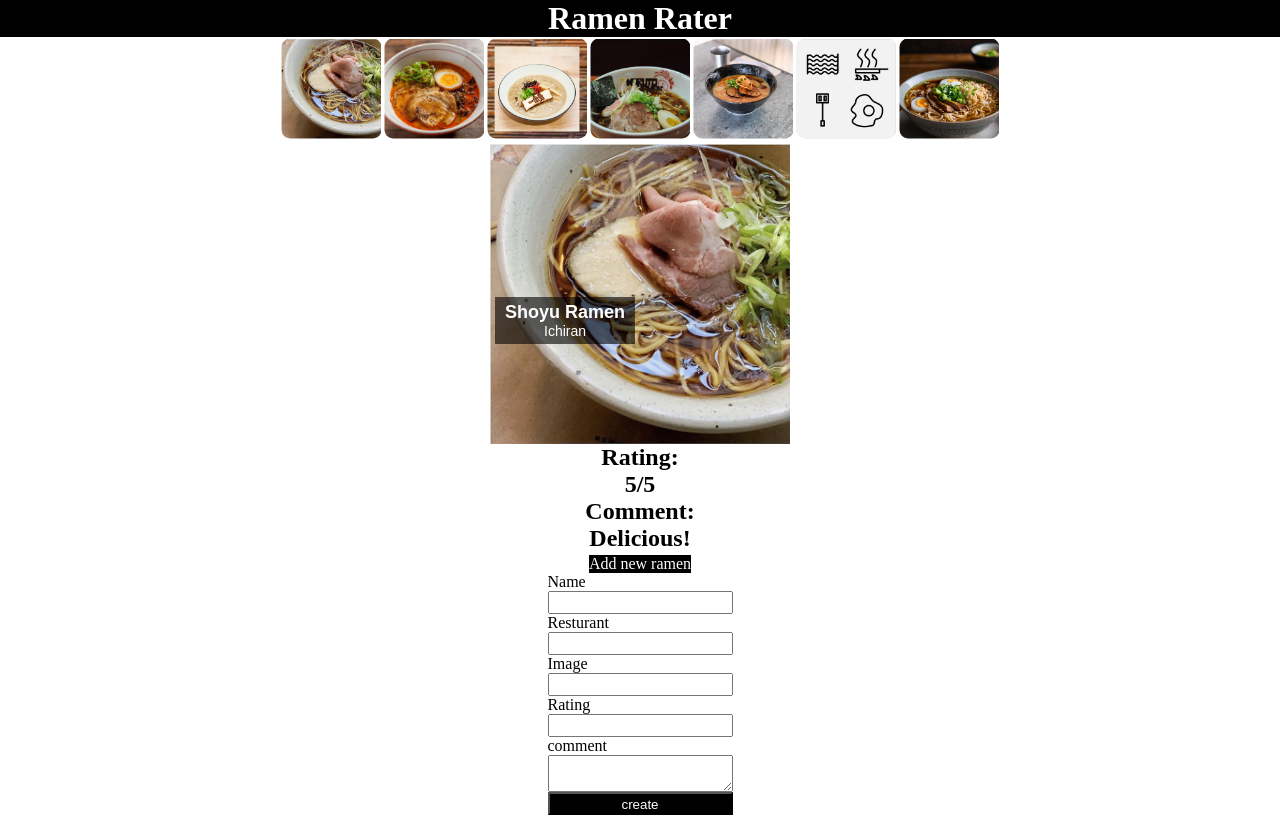
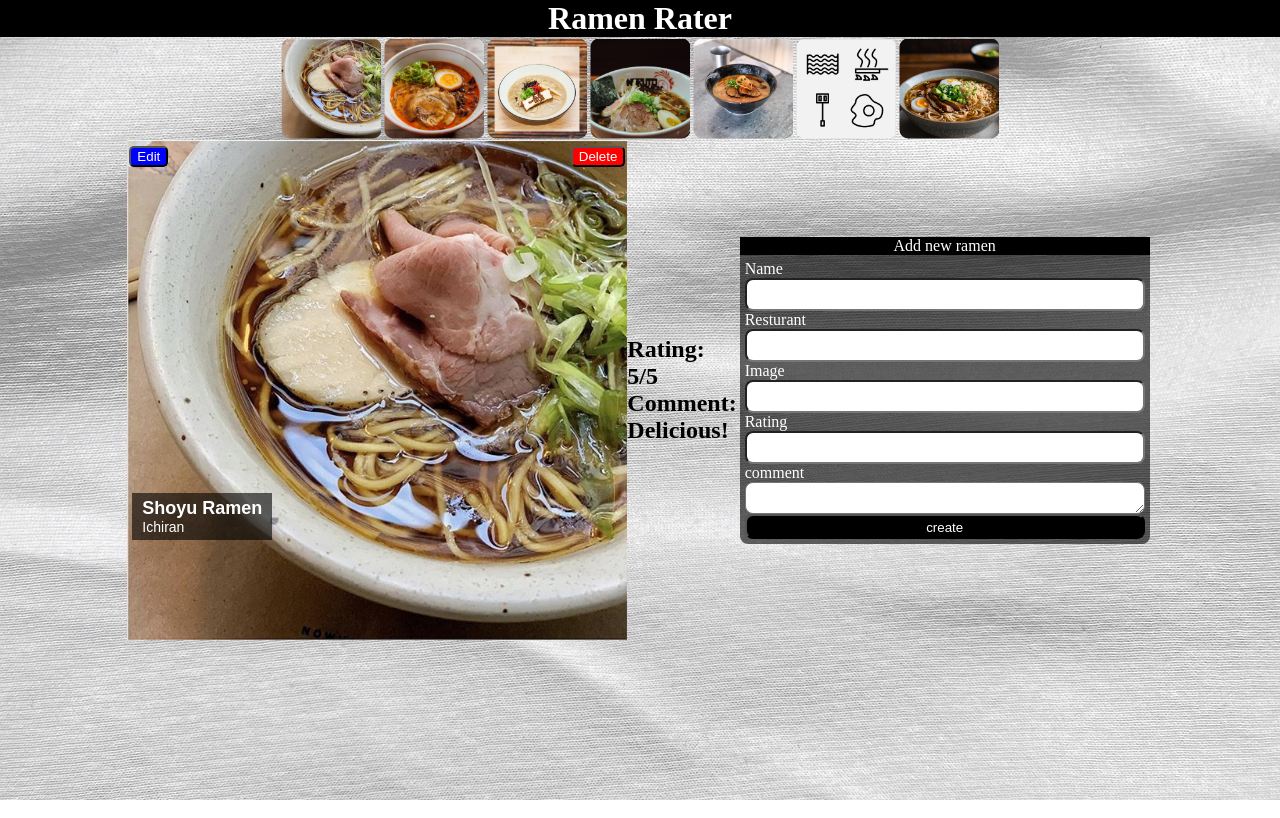
Before and after one commit to Michael-Ngochi/ramen-rating-app, a plain HTML site: page index.html in a window 1280 px wide. Both pictures are taken after a click on the picture 331 px from the left and 88 px from the top of the page. Drawn offline with Linux system fonts and the light colour scheme.

Commit message:
added edit button with no functionlity

```diff
--- a/index.html
+++ b/index.html
@@ -1,18 +1,20 @@
 <!DOCTYPE html>
 <html lang="en">
   <head>
-    <meta charset="UTF-8">
-    <meta name="viewport" content="width=device-width, initial-scale=1.0">
+    <meta charset="UTF-8" />
+    <meta name="viewport" content="width=device-width, initial-scale=1.0" />
     <title>Document</title>
-    <link rel="stylesheet" href="./styles.css">
+    <link rel="stylesheet" href="./styles.css" />
   </head>
   <body>
     <div class="top-bar">
       <h1>Ramen Rater</h1>
     </div>
+    <div id="ramen-menu-images"></div>
     <div id="ramen-menu">
-        <div id="ramen-menu-images"></div>
       <div id="featured">
+        <button class="deletebtn" id="deletebtn">Delete</button>
+        <button class="editbtn" id="editbtn">Edit</button>
         <div id="featured-text">
           <h1 id="ramenName">Ramen name</h1>
           <h2 id="Resturant">Resturant</h2>
@@ -22,23 +24,27 @@
         <h2 id="Rating">Rating:</h2>
         <h2 id="Comment">Comment:</h2>
       </div>
-    </div>
 
       <div class="rateArea">
-<p class="new-ramen"> Add new ramen </p>
+        <p class="new-ramen">Add new ramen</p>
         <form action="submit" id="rateForm">
           <label for="">Name</label>
-        <input type="text" id="formName">
+          <input type="text" id="formName" />
           <label for="">Resturant</label>
-        <input type="text" id="formResturant">
+          <input type="text" id="formResturant" />
           <label for="">Image</label>
-        <input type="text" id="formImage">
+          <input type="text" id="formImage" />
           <label for="">Rating</label>
-        <input type="number" id="formRating">
+          <input type="number" id="formRating" />
           <label for="">comment</label>
           <textarea name="" id="formComment"></textarea>
-        <input style="color: white; background-color: black;" type="submit" value="create">
+          <input
+            style="color: white; background-color: black"
+            type="submit"
+            value="create"
+          />
         </form>
+      </div>
     </div>
   </body>
   <script src="./index.js"></script>
--- a/index.js
+++ b/index.js
@@ -1,39 +1,105 @@
-document.addEventListener("DOMContentLoaded",()=>{
-
+document.addEventListener("DOMContentLoaded", () => {
   const ramens = [
-    { id: 1, name: "Shoyu Ramen", restaurant: "Ichiran", image: "shoyu.jpg", rating: 5, comment: "Delicious!" },
-    { id: 2, name: "Miso Ramen", restaurant: "Menya", image: "miso.jpg", rating: 4, comment: "Very flavorful!" },
-    { id: 3, name: "Tonkotsu Ramen", restaurant: "Ramen-ya", image: "tonkotsu.jpg" },
-    { id: 4, name: "Spicy Miso Ramen", restaurant: "Ippudo", image: "naruto.jpg", rating: 4, comment: "Rich and spicy broth!" },
-    { id: 5, name: "Shio Ramen", restaurant: "Santouka", image: "gyukotsu.jpg", rating: 5, comment: "Light and perfectly balanced!" },
-    { id: 6, name: "Tantanmen", restaurant: "Afuri", image: "", rating: 4, comment: "Nutty and flavorful!" },
-    { id: 7, name: "Tsukemen", restaurant: "Rokurinsha", image: "tsukemen.png", rating: 5, comment: "Thick noodles, amazing dipping sauce!" },
+    {
+      id: 1,
+      name: "Shoyu Ramen",
+      restaurant: "Ichiran",
+      image: "shoyu.jpg",
+      rating: 5,
+      comment: "Delicious!",
+    },
+    {
+      id: 2,
+      name: "Miso Ramen",
+      restaurant: "Menya",
+      image: "miso.jpg",
+      rating: 4,
+      comment: "Very flavorful!",
+    },
+    {
+      id: 3,
+      name: "Tonkotsu Ramen",
+      restaurant: "Ramen-ya",
+      image: "tonkotsu.jpg",
+    },
+    {
+      id: 4,
+      name: "Spicy Miso Ramen",
+      restaurant: "Ippudo",
+      image: "naruto.jpg",
+      rating: 4,
+      comment: "Rich and spicy broth!",
+    },
+    {
+      id: 5,
+      name: "Shio Ramen",
+      restaurant: "Santouka",
+      image: "gyukotsu.jpg",
+      rating: 5,
+      comment: "Light and perfectly balanced!",
+    },
+    {
+      id: 6,
+      name: "Tantanmen",
+      restaurant: "Afuri",
+      image: "",
+      rating: 4,
+      comment: "Nutty and flavorful!",
+    },
+    {
+      id: 7,
+      name: "Tsukemen",
+      restaurant: "Rokurinsha",
+      image: "tsukemen.png",
+      rating: 5,
+      comment: "Thick noodles, amazing dipping sauce!",
+    },
   ];
 
- ramenArray=[...ramens]
+  ramenArray = [...ramens];
+  let currentramen;
   function displayRamens() {
-    document.querySelector("#ramen-menu-images").innerHTML="";
+    document.querySelector("#ramen-menu-images").innerHTML = "";
     let topImage = document.querySelector("#ramen-menu-images");
-    ramenArray.forEach(ramen => {
+    ramenArray.forEach((ramen) => {
       let img = document.createElement("img");
-      img.className="Top-Images"
+      img.className = "Top-Images";
+
+      let deletebtn = document.querySelector("#deletebtn");
+      let editbtn = document.querySelector("#editbtn");
 
       img.addEventListener("click", () => {
-        //alert(`You clicked on: ${ramen.name} from ${ramen.restaurant}`);
-        document.querySelector("#ramenName").innerHTML=ramen.name
-        document.querySelector("#Resturant").innerHTML=ramen.restaurant
-if (ramen.rating){
-        document.querySelector("#Rating").innerHTML=`Rating:<br>${ramen.rating}/5`
-}else{document.querySelector("#Rating").innerHTML=`Rating not available`}
-if (ramen.comment){
-        document.querySelector("#Comment").innerHTML=`Comment:<br>${ramen.comment}`
-}else{document.querySelector("#Comment").innerHTML=`Comment not available`}
+        document.querySelector(
+          "#featured"
+        ).style.backgroundImage = `url(holder.png)`;
+        currentramen = ramen;
 
-        document.querySelector("#featured").style.backgroundImage= `url(${ramen.image})`
+        document.querySelector("#ramenName").innerHTML = ramen.name;
+        document.querySelector("#Resturant").innerHTML = ramen.restaurant;
+        if (ramen.rating) {
+          document.querySelector(
+            "#Rating"
+          ).innerHTML = `Rating:<br>${ramen.rating}/5`;
+        } else {
+          document.querySelector("#Rating").innerHTML = `Rating not available`;
+        }
+        if (ramen.comment) {
+          document.querySelector(
+            "#Comment"
+          ).innerHTML = `Comment:<br>${ramen.comment}`;
+        } else {
+          document.querySelector(
+            "#Comment"
+          ).innerHTML = `Comment not available`;
+        }
+
+        document.querySelector(
+          "#featured"
+        ).style.backgroundImage = `url(${ramen.image})`;
       });
       if (ramen.image) {
         img.src = ramen.image;
-        img.id=ramen.id
+        img.id = ramen.id;
       } else {
         img.src = "holder.png";
       }
@@ -44,32 +110,40 @@ if (ramen.comment){
     });
   }
 
-function addSubmitListener(){
-document.addEventListener("submit",()=>{
+  function addSubmitListener() {
+    document.addEventListener("submit", () => {
       event.preventDefault();
-   //alert(ramens.length+1);
-   let newRamen={}
-    newRamen.id=ramenArray.length+1,
-    newRamen.name=document.querySelector("#formName").value
-    newRamen.restaurant=document.querySelector("#formResturant").value
-    newRamen.image=document.querySelector("#formImage").value
-    newRamen.rating=document.querySelector("#formRating").value
-    newRamen.comment=document.querySelector("#formComment").value
+      let newRamen = {};
+      (newRamen.id = ramenArray.length + 1),
+        (newRamen.name = document.querySelector("#formName").value);
+      newRamen.restaurant = document.querySelector("#formResturant").value;
+      newRamen.image = document.querySelector("#formImage").value;
+      newRamen.rating = document.querySelector("#formRating").value;
+      newRamen.comment = document.querySelector("#formComment").value;
       //console.log(newRamen);
       //console.log([...ramenArray,newRamen])
-ramenArray=[...ramenArray,newRamen]
-console.log(ramenArray)
+      ramenArray = [...ramenArray, newRamen];
+      console.log(ramenArray);
       displayRamens();
-})
+    });
   }
 
-function main(){
+  deletebtn.addEventListener("click", () => {
+    if (currentramen) {
+      if (window.confirm(`Are you sure you want to delete this?`)) {
+        ramenArray = ramenArray.filter((ramen) => ramen.id !== currentramen.id);
+        displayRamens();
+      }
+    } else alert("You have not selected a ramen");
+    displayRamens();
+  });
+
+  editbtn.addEventListener("click", () => {});
+
+  function main() {
     displayRamens();
     addSubmitListener();
   }
 
-
-//console.log(displayRamens());
   main();
-console.log(ramens);
-})
+});
--- a/styles.css
+++ b/styles.css
@@ -1,5 +1,10 @@
 *{
     margin: 0;
+}
+body{
+    background-image: url(cloth.jpg);
+    background-repeat:no-repeat;
+    background-size: cover;
 }
 .top-bar{
     background-color: black;
@@ -7,18 +12,25 @@
     text-align: center;
 }
 #ramen-menu{
-    display: flex;
+     display: flex;
+    /*flex-direction: column; */
     align-items: center;
     justify-content: center;
-    flex-direction: column;
-    text-align: center;
+    flex-direction: row;
+    /* text-align: center; */
 }
-#ramen-menu img{
+#ramen-menu-images{
+display: flex;
+flex-direction:row;
+align-items: center;
+justify-content: center;
+}
+#ramen-menu-images img{
 width:100px;
 height:100px;
 padding:1.5px;
 object-fit: cover;
-border-radius:10px;;
+border-radius:10px;
 }
 #ramen-menu img:hover{
 scale:1.05;
@@ -26,8 +38,8 @@ cursor: pointer;
 }
 #featured{
     position: relative;
-    width: 300px;
-    height: 300px;
+    width: 500px;
+    height: 500px;
     background-image: url(holder.png);
     background-repeat: no-repeat;
     background-position: center;
@@ -35,6 +47,28 @@ cursor: pointer;
     display: flex;
     align-items: flex-end;
     justify-content: center;
+}
+.deletebtn{
+    position: absolute;
+    top:6px;
+    right:2px;
+    background-color: red;
+    color: white;
+    border-radius: 5px;
+}
+.deletebtn:hover{
+    cursor: pointer;
+}
+.editbtn{
+    position: absolute;
+    top:6px;
+    left:2px;
+    background-color: blue;
+    color: white;
+    border-radius: 5px;
+}
+.editbtn{
+cursor: pointer;
 }
 
 #featured-text {
@@ -65,20 +99,34 @@ color: black;
     display:flex;
     flex-direction: column;
     width:auto;
-    align-items: center;
-    justify-content: center;
+    /* align-items: center;
+    justify-content: center; */
     padding:3px;
 }
 #rateForm{
+    color: white;
+    width:400px;
+    padding: 5px;
+    background:rgba(0, 0, 0, 0.6);
     display: flex;
     flex-direction:column;
+    border-bottom-right-radius:8px;
+    border-bottom-left-radius:8px;
 }
+
 #rateForm input,
 #rateForm textarea{
 padding-top:3px;
+border-radius:8px;
+height:25px;
 }
 .new-ramen{
     text-align: center;
     color: white;
     background-color: black;
 }
+@media screen and (max-width:800px) {
+    #ramen-menu{
+        flex-direction: column;
+    }
+  }
```
Also changed, not shown: cloth.jpg (added), lanterns.jpg (added). Lines whose indentation alone changed are shown as unchanged.
